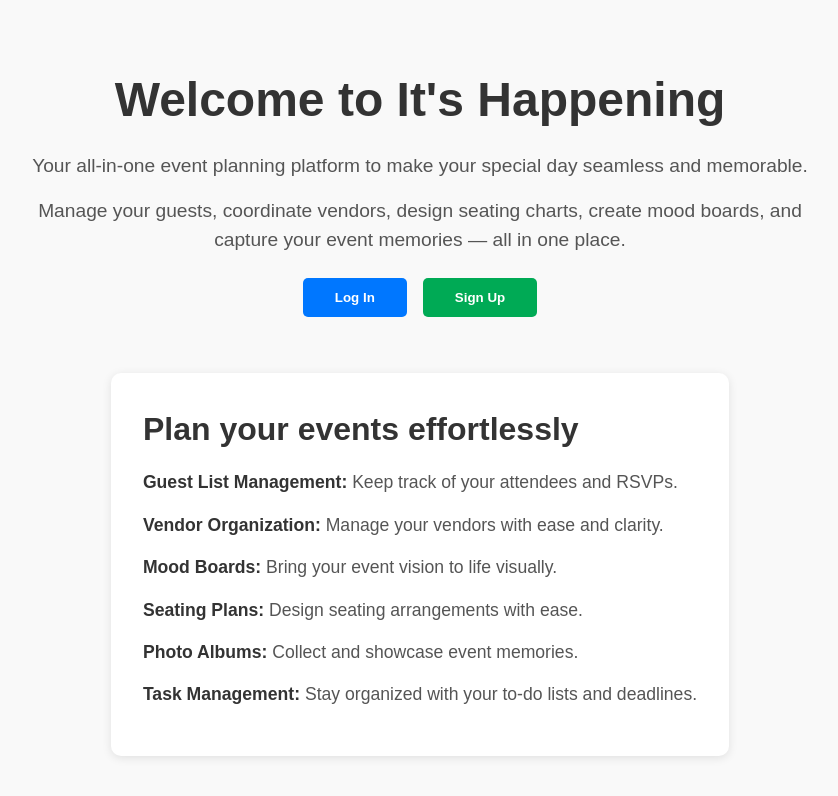
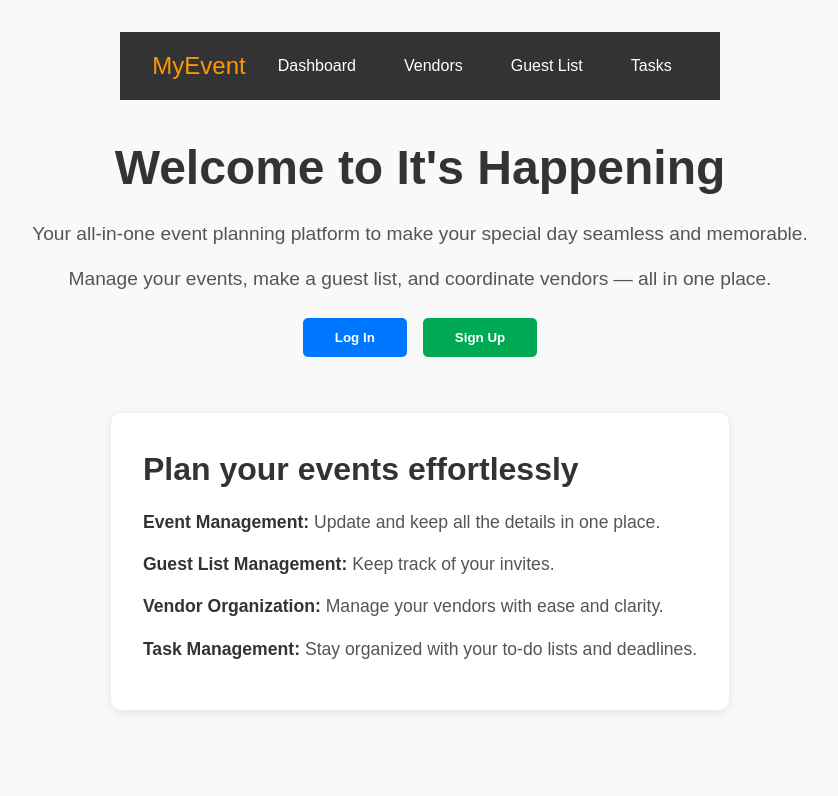
Before and after one commit to justicebeaver16/capstone, a React (Vite) app in the folder frontend/: page / in a window 1280 px wide. Shown: the top 796 px of the page, without its empty margins (220-1058 px from the left). Built offline with nearby package versions, Linux system fonts and the light colour scheme; no server answers.

Commit message:
updating logged in restore redirect to dashboard vs homepage

```diff
--- a/frontend/src/components/Homepage/Homepage.jsx
+++ b/frontend/src/components/Homepage/Homepage.jsx
@@ -1,6 +1,7 @@
 import { useSelector } from 'react-redux';
 import { useState } from 'react';
-import { Link } from 'react-router-dom';
+// import { Navigate, Link } from 'react-router-dom';
+import { Navigate } from 'react-router-dom';
 import Navigation from '../Navigation';
 import SignupFormModal from '../SignupFormModal';
 import LoginFormModal from '../LoginFormModal';
@@ -11,16 +12,18 @@ export default function Homepage() {
   const [showSignupModal, setShowSignupModal] = useState(false);
   const [showLoginModal, setShowLoginModal] = useState(false);
 
+  // Redirect logged-in users straight to dashboard
+  if (user) return <Navigate to="/dashboard" replace />;
+
   return (
     <div className="homepage-container">
-      {user && <Navigation isLoaded={true} />}
+      <Navigation isLoaded={true} />
 
       <div className="homepage-hero">
         <h1>Welcome to It&apos;s Happening</h1>
         <p>Your all-in-one event planning platform to make your special day seamless and memorable.</p>
-        <p>Manage your guests, coordinate vendors, design seating charts, create mood boards, and capture your event memories — all in one place.</p>
+        <p>Manage your events, make a guest list, and coordinate vendors — all in one place.</p>
 
-        {!user ? (
         <div className="homepage-cta-buttons">
           <button className="homepage-cta" onClick={() => setShowLoginModal(true)}>
             Log In
@@ -29,21 +32,14 @@ export default function Homepage() {
             Sign Up
           </button>
         </div>
-        ) : (
-          <Link to="/dashboard" className="homepage-cta">
-            Go to Dashboard
-          </Link>
-        )}
       </div>
 
       <div className="homepage-features">
         <h2>Plan your events effortlessly</h2>
         <ul>
-          <li><strong>Guest List Management:</strong> Keep track of your attendees and RSVPs.</li>
+          <li><strong>Event Management:</strong> Update and keep all the details in one place.</li>
+          <li><strong>Guest List Management:</strong> Keep track of your invites.</li>
           <li><strong>Vendor Organization:</strong> Manage your vendors with ease and clarity.</li>
-          <li><strong>Mood Boards:</strong> Bring your event vision to life visually.</li>
-          <li><strong>Seating Plans:</strong> Design seating arrangements with ease.</li>
-          <li><strong>Photo Albums:</strong> Collect and showcase event memories.</li>
           <li><strong>Task Management:</strong> Stay organized with your to-do lists and deadlines.</li>
         </ul>
       </div>
@@ -53,6 +49,64 @@ export default function Homepage() {
     </div>
   );
 }
+
+
+// import { useSelector } from 'react-redux';
+// import { useState } from 'react';
+// import { Link } from 'react-router-dom';
+// import Navigation from '../Navigation';
+// import SignupFormModal from '../SignupFormModal';
+// import LoginFormModal from '../LoginFormModal';
+// import './Homepage.css';
+
+// export default function Homepage() {
+//   const user = useSelector((state) => state.session.user);
+//   const [showSignupModal, setShowSignupModal] = useState(false);
+//   const [showLoginModal, setShowLoginModal] = useState(false);
+
+//   return (
+//     <div className="homepage-container">
+//       {user && <Navigation isLoaded={true} />}
+
+//       <div className="homepage-hero">
+//         <h1>Welcome to It&apos;s Happening</h1>
+//         <p>Your all-in-one event planning platform to make your special day seamless and memorable.</p>
+//         <p>Manage your events, make a guest list, and coordinate vendors — all in one place.</p>
+
+//         {!user ? (
+//           <div className="homepage-cta-buttons">
+//             <button className="homepage-cta" onClick={() => setShowLoginModal(true)}>
+//               Log In
+//             </button>
+//             <button className="homepage-cta secondary" onClick={() => setShowSignupModal(true)}>
+//               Sign Up
+//             </button>
+//           </div>
+//         ) : (
+//           <Link to="/dashboard" className="homepage-cta">
+//             Go to Dashboard
+//           </Link>
+//         )}
+//       </div>
+
+//       <div className="homepage-features">
+//         <h2>Plan your events effortlessly</h2>
+//         <ul>
+//           <li><strong>Event Management:</strong> Update and keep all the details in one place.</li>
+//           <li><strong>Guest List Management:</strong> Keep track of your invites.</li>
+//           <li><strong>Vendor Organization:</strong> Manage your vendors with ease and clarity.</li>
+//           {/* // <li><strong>Mood Boards:</strong> Bring your event vision to life visually.</li>
+//           // <li><strong>Seating Plans:</strong> Design seating arrangements with ease.</li>
+//           // <li><strong>Photo Albums:</strong> Collect and showcase event memories.</li> */}
+//           <li><strong>Task Management:</strong> Stay organized with your to-do lists.</li>
+//         </ul>
+//       </div>
+
+//       {showSignupModal && <SignupFormModal onClose={() => setShowSignupModal(false)} />}
+//       {showLoginModal && <LoginFormModal onClose={() => setShowLoginModal(false)} />}
+//     </div>
+//   );
+// }
 
 // import { useSelector } from 'react-redux';
 // import { useState } from 'react';
```
Also changed, not shown: 3 other files (tests, documents, lock files or other folders). Lines whose indentation alone changed are shown as unchanged.
